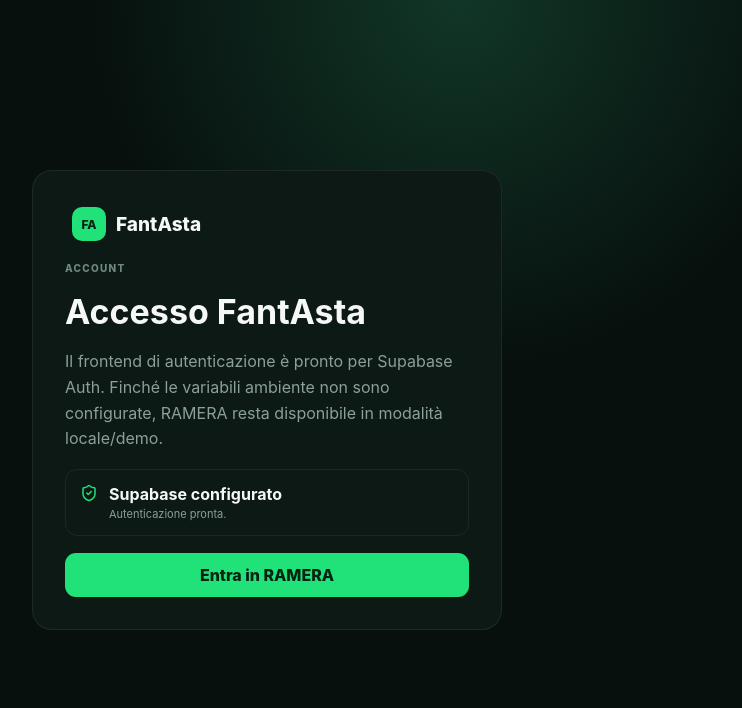
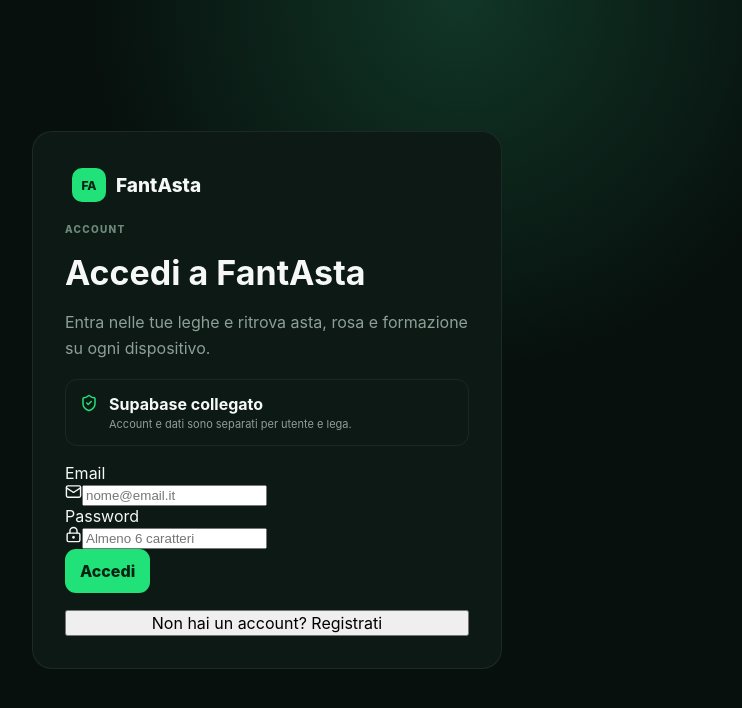
Before and after one commit to ilJaja/FantAsta, a Next.js app: page /login in a window 1280 px wide. Shown: the top 708 px of the page, without its empty margins (373-1115 px from the left). Built offline with nearby package versions, Linux system fonts and the light colour scheme; no server answers.

Commit message:
feat: implement Supabase login and signup

```diff
--- a/app/login/page.tsx
+++ b/app/login/page.tsx
@@ -1,5 +1,87 @@
+"use client";
+
 import Link from "next/link";
-import { ShieldCheck } from "lucide-react";
-import { supabaseConfigured } from "@/lib/supabase";
+import { FormEvent, useEffect, useState } from "react";
+import { useRouter, useSearchParams } from "next/navigation";
+import { LockKeyhole, Mail, ShieldCheck, UserRound } from "lucide-react";
+import { getSupabaseBrowserClient } from "@/lib/supabase";
+import { useAuth } from "@/components/auth-provider";
 
-export default function LoginPage(){return <main className="auth-page"><div className="auth-card"><Link href="/dashboard" className="brand"><span className="brandMark">FA</span><span>FantAsta</span></Link><span className="eyebrow">ACCOUNT</span><h1>Accesso FantAsta</h1><p>Il frontend di autenticazione è pronto per Supabase Auth. Finché le variabili ambiente non sono configurate, RAMERA resta disponibile in modalità locale/demo.</p><div className={`config-state ${supabaseConfigured?'ready':'pending'}`}><ShieldCheck size={18}/><div><strong>{supabaseConfigured?'Supabase configurato':'Supabase da collegare'}</strong><span>{supabaseConfigured?'Autenticazione pronta.':'Schema e client sono già predisposti nel repository.'}</span></div></div><Link className="primary-btn center" href="/dashboard">Entra in RAMERA</Link></div></main>}
+export default function LoginPage() {
+  const router = useRouter();
+  const search = useSearchParams();
+  const { user, loading } = useAuth();
+  const [mode, setMode] = useState<"login" | "signup">("login");
+  const [displayName, setDisplayName] = useState("");
+  const [email, setEmail] = useState("");
+  const [password, setPassword] = useState("");
+  const [busy, setBusy] = useState(false);
+  const [message, setMessage] = useState("");
+  const [error, setError] = useState("");
+
+  useEffect(() => {
+    if (!loading && user) router.replace("/leagues");
+  }, [loading, user, router]);
+
+  useEffect(() => {
+    if (search.get("confirmed")) setMessage("Email confermata. Ora puoi accedere.");
+  }, [search]);
+
+  async function submit(e: FormEvent) {
+    e.preventDefault();
+    setBusy(true);
+    setError("");
+    setMessage("");
+    const supabase = getSupabaseBrowserClient();
+    if (!supabase) {
+      setError("Supabase non è configurato.");
+      setBusy(false);
+      return;
+    }
+
+    if (mode === "signup") {
+      const { data, error: signUpError } = await supabase.auth.signUp({
+        email,
+        password,
+        options: {
+          data: { display_name: displayName || email.split("@")[0] },
+          emailRedirectTo: `${window.location.origin}/login?confirmed=1`,
+        },
+      });
+      if (signUpError) setError(signUpError.message);
+      else if (data.session) router.replace("/leagues");
+      else setMessage("Account creato. Controlla la tua email e conferma l'indirizzo, poi accedi.");
+    } else {
+      const { error: loginError } = await supabase.auth.signInWithPassword({ email, password });
+      if (loginError) setError(loginError.message);
+      else router.replace("/leagues");
+    }
+    setBusy(false);
+  }
+
+  return (
+    <main className="auth-page">
+      <div className="auth-card auth-card-wide">
+        <Link href="/" className="brand"><span className="brandMark">FA</span><span>FantAsta</span></Link>
+        <span className="eyebrow">ACCOUNT</span>
+        <h1>{mode === "login" ? "Accedi a FantAsta" : "Crea il tuo account"}</h1>
+        <p>{mode === "login" ? "Entra nelle tue leghe e ritrova asta, rosa e formazione su ogni dispositivo." : "Registrati per creare leghe, importare RAMERA e invitare gli amici."}</p>
+
+        <div className="config-state ready"><ShieldCheck size={18}/><div><strong>Supabase collegato</strong><span>Account e dati sono separati per utente e lega.</span></div></div>
+
+        <form className="auth-form" onSubmit={submit}>
+          {mode === "signup" && <label><span>Nome</span><div className="input-wrap"><UserRound size={17}/><input value={displayName} onChange={e=>setDisplayName(e.target.value)} placeholder="Jason" required /></div></label>}
+          <label><span>Email</span><div className="input-wrap"><Mail size={17}/><input type="email" value={email} onChange={e=>setEmail(e.target.value)} placeholder="nome@email.it" required /></div></label>
+          <label><span>Password</span><div className="input-wrap"><LockKeyhole size={17}/><input type="password" minLength={6} value={password} onChange={e=>setPassword(e.target.value)} placeholder="Almeno 6 caratteri" required /></div></label>
+          {error && <div className="form-alert error">{error}</div>}
+          {message && <div className="form-alert success">{message}</div>}
+          <button className="primary-btn center" disabled={busy}>{busy ? "Attendi…" : mode === "login" ? "Accedi" : "Crea account"}</button>
+        </form>
+
+        <button className="text-button" onClick={() => { setMode(mode === "login" ? "signup" : "login"); setError(""); setMessage(""); }}>
+          {mode === "login" ? "Non hai un account? Registrati" : "Hai già un account? Accedi"}
+        </button>
+      </div>
+    </main>
+  );
+}
```
